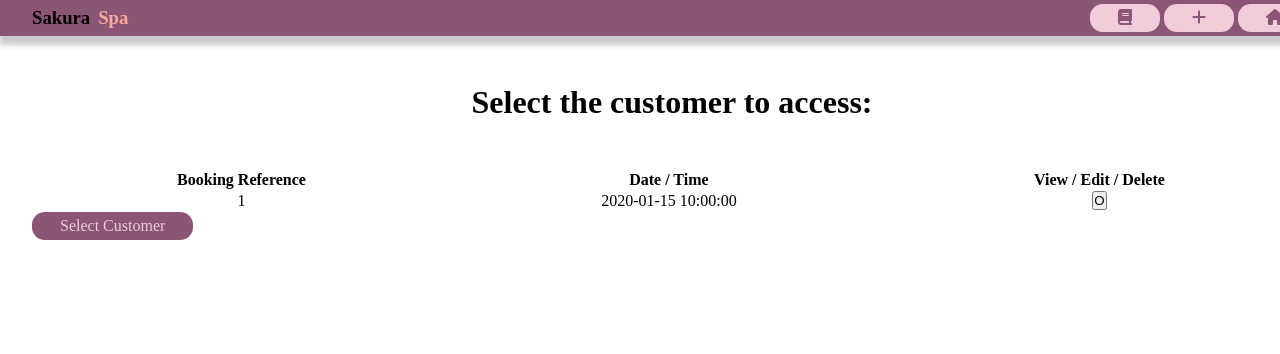
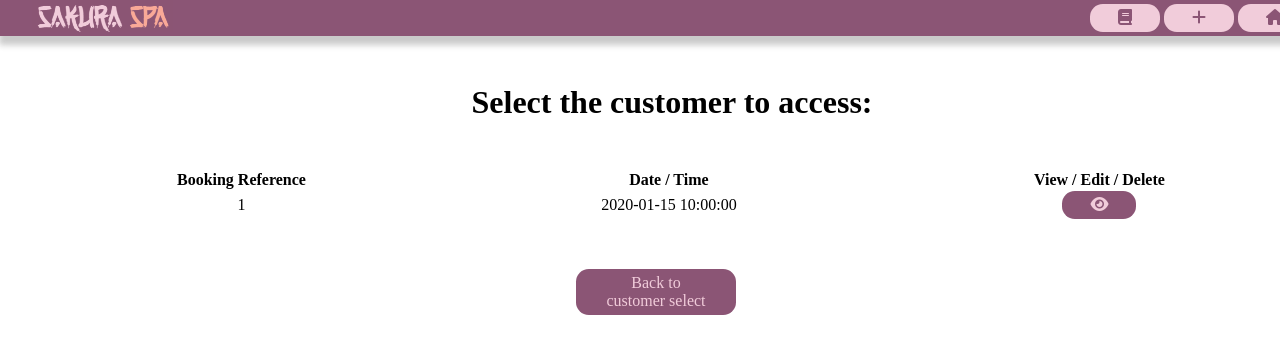
Before and after one commit to JoshNBooker/Sakura_Spa_booking_app, a Flask app: page /bookings/1 in a window 1280 px wide; the page is wider, and only the part inside the window is pictured. Shown: the top 354 px of that part. Run offline with Flask 3, Linux system fonts and the light colour scheme; tables that the repository leaves empty hold one stand-in row (values such as "Sample post").

Commit message:
added some more styling in css

```diff
--- a/seed.py
+++ b/seed.py
@@ -10,6 +10,7 @@
     Booking.query.delete()
     Customer.query.delete()
     Treatment.query.delete()
+    Room.query.delete()
 
     customer1 = Customer(first_name="Bilbo", last_name="Baggins")
     customer2 = Customer(first_name="Mike", last_name="Ehrmantraut")
--- a/static/style.css
+++ b/static/style.css
@@ -128,6 +128,22 @@
     margin: 1rem;
 }
 
+/* CUSTOMER BOOKING PAGE */
+
+.body__button.customer_page {
+    text-align: center;
+    margin-right: auto;
+    margin-left: 42.5%;
+    margin-top: 3rem;
+    width: 10rem;
+}
+
+/* SHOW BOOKING PAGE */
+
+.table.booking_table {
+    margin-bottom: 3rem;
+}
+
 /* EDIT BOOKINGS PAGE */
 
 .edit_delete {
--- a/templates/bookings/customer_bookings.jinja
+++ b/templates/bookings/customer_bookings.jinja
@@ -9,12 +9,12 @@
         <tr>
             <td>{{ booking.id }}</td>
             <td>{{ booking.date_time }}</td>
-            <td><a href="/show/{{booking.id}}"><button>O</button></a></td>
+            <td><a href="/show/{{booking.id}}"><button class="body__button"><i class="fa-solid fa-eye"></i></button></a></td>
         </tr>
         {%endfor%}
     </table>
     <div class="back_to_customers">
-        <a href="/bookings"><button class="body__button">Select Customer</button></a>
+        <div class="body_button_container"><a href="/bookings"><button class="customer_page body__button">Back to customer select</button></a></div>
     </div>
 
 {% endblock content %}}
--- a/templates/bookings/diary.jinja
+++ b/templates/bookings/diary.jinja
@@ -11,7 +11,7 @@
     <div class="container">
         <body>
             <header class="nav_bar">
-                <div class="logo"><h3>Sakura<span class="logo__span">Spa</span></h3></div>
+                <div class="logo"><a href="/"><img src="static/logo.jpg" alt="Sakura Spa Logo" class="logo_image"></a></div>
                 <div class="nav__links">
                     <a href="/bookings"><button class="header__button"><i class="fa-solid fa-book"></i></button></a>
                     <a href="/bookings/new"><button class="header__button secondary"><i class="fa-solid fa-plus"></i></button></a>
--- a/templates/bookings/new.jinja
+++ b/templates/bookings/new.jinja
@@ -11,7 +11,7 @@
     <div class="container">
         <body>
             <header class="nav_bar">
-                <div class="logo"><h3>Sakura<span class="logo__span">Spa</span></h3></div>
+                <div class="logo"><a href="/"><img src="static/logo.jpg" alt="Sakura Spa Logo" class="logo_image"></a></div>
                 <div class="nav__links">
                     <a href="/bookings"><button class="header__button"><i class="fa-solid fa-book"></i></button></a>
                     <a href="/bookings/new"><button class="header__button secondary"><i class="fa-solid fa-plus"></i></button></a>
@@ -26,7 +26,7 @@
     <body>
         <form action="/bookings" method="post" class="form">
             <label for="date">Enter the date of treatment:</label>
-            <input type="datetime-local" name="date_time" id="date_time" class="booking_form_input"><br>
+            <input type="datetime-local" name="date_time" id="date_time" class="booking_form_input" step="900"><br>
             <label for="treatment">Which treatment would you like to book?</label>
             <select name="treatment" id="treatment" class="booking_form_input">
                 {% for treatment in treatments %}
--- a/templates/bookings/show_booking.jinja
+++ b/templates/bookings/show_booking.jinja
@@ -1,5 +1,6 @@
 {% extends 'base.jinja' %}{% block content %}
-    <table class="table">
+<main class="page_title"><h1>Booking {{booking.id}}</h1></main>
+    <table class="table booking_table">
         <tr>
             <th>Booking Reference:</th>
             <th>Booking Date and Time:</th>
```
